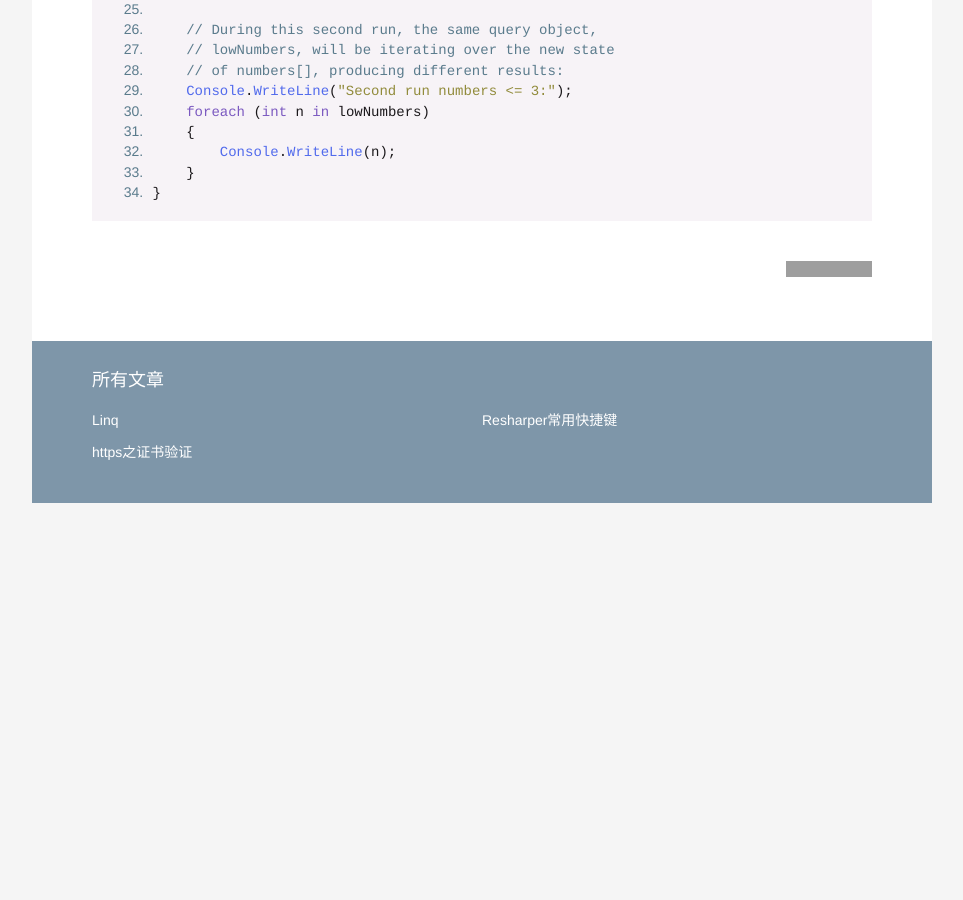
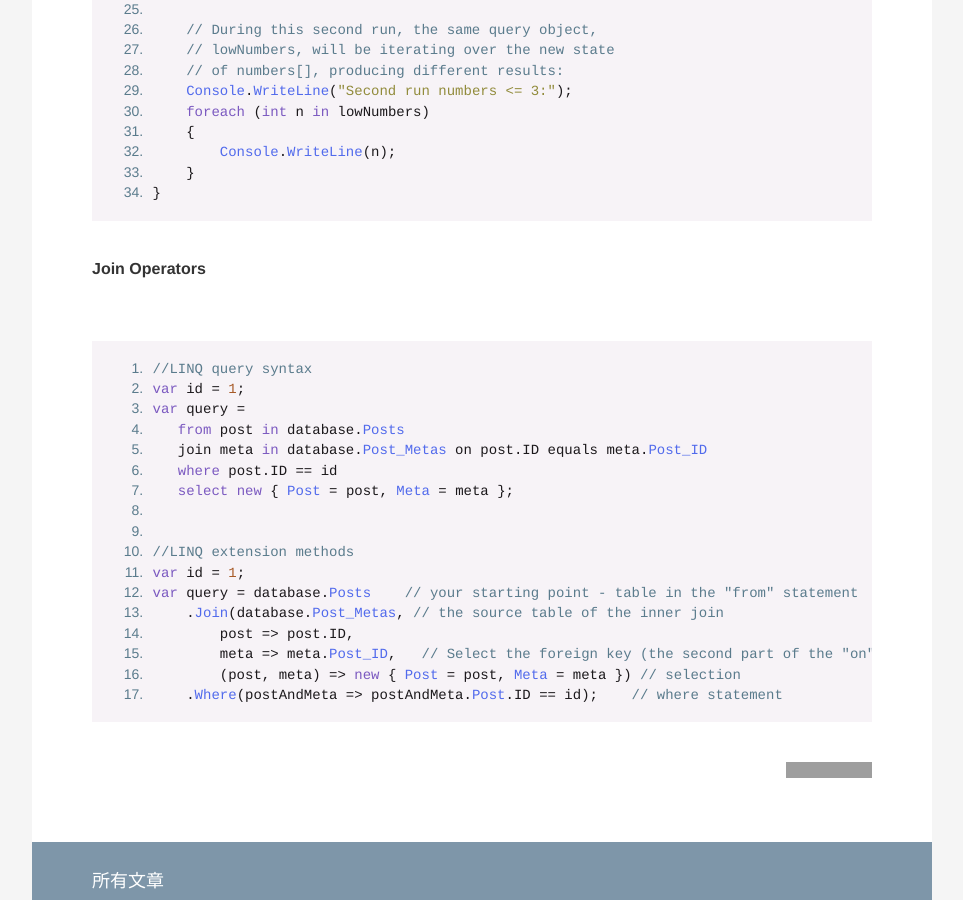
Before and after one commit to Doarcutine/doarcutine.github.io, a Jekyll site: the page built from _posts/2018-02-01-Linq.md, in a window 1280 px wide and 900 px high, scrolled down 8025 px. Shown: the whole window, without its empty margins (158-1121 px from the left). Built offline with Jekyll 4.4.1, drawn with Linux system fonts in a browser that asks for light colours; before the commit the page ends 8528 px from its top, so only the background shows below that; grey boxes are pictures that could not be loaded.

Commit message:
linq 101

````diff
--- a/_posts/2018-02-01-Linq.md
+++ b/_posts/2018-02-01-Linq.md
@@ -374,3 +374,25 @@ public void Linq101()
     }
 }
 ```
+
+#### Join Operators
+<br/>
+```csharp
+//LINQ query syntax
+var id = 1;
+var query =
+   from post in database.Posts
+   join meta in database.Post_Metas on post.ID equals meta.Post_ID
+   where post.ID == id
+   select new { Post = post, Meta = meta };
+
+
+//LINQ extension methods
+var id = 1;
+var query = database.Posts    // your starting point - table in the "from" statement
+    .Join(database.Post_Metas, // the source table of the inner join
+        post => post.ID,
+        meta => meta.Post_ID,   // Select the foreign key (the second part of the "on" clause)
+        (post, meta) => new { Post = post, Meta = meta }) // selection
+    .Where(postAndMeta => postAndMeta.Post.ID == id);    // where statement
+```
````
